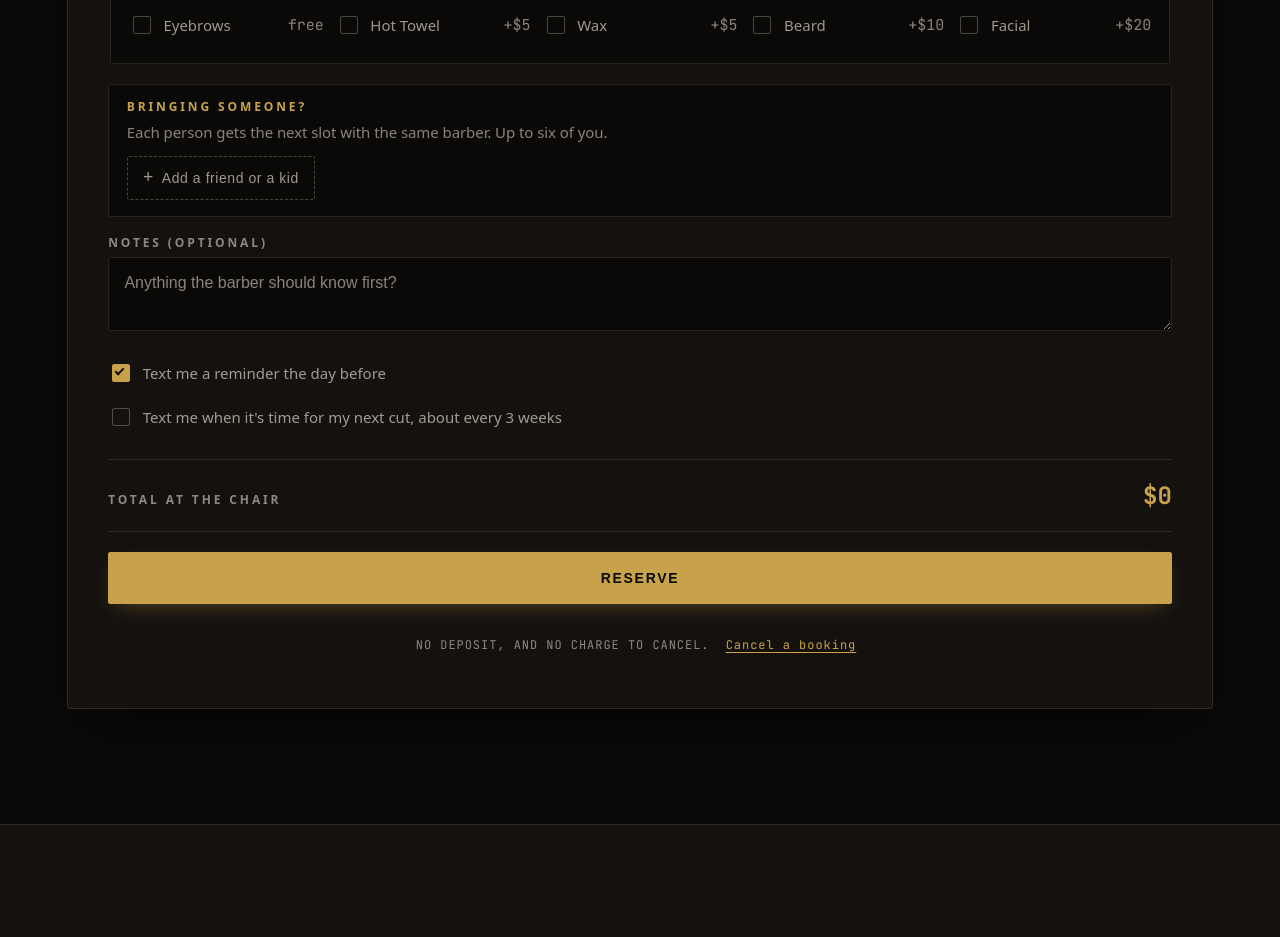
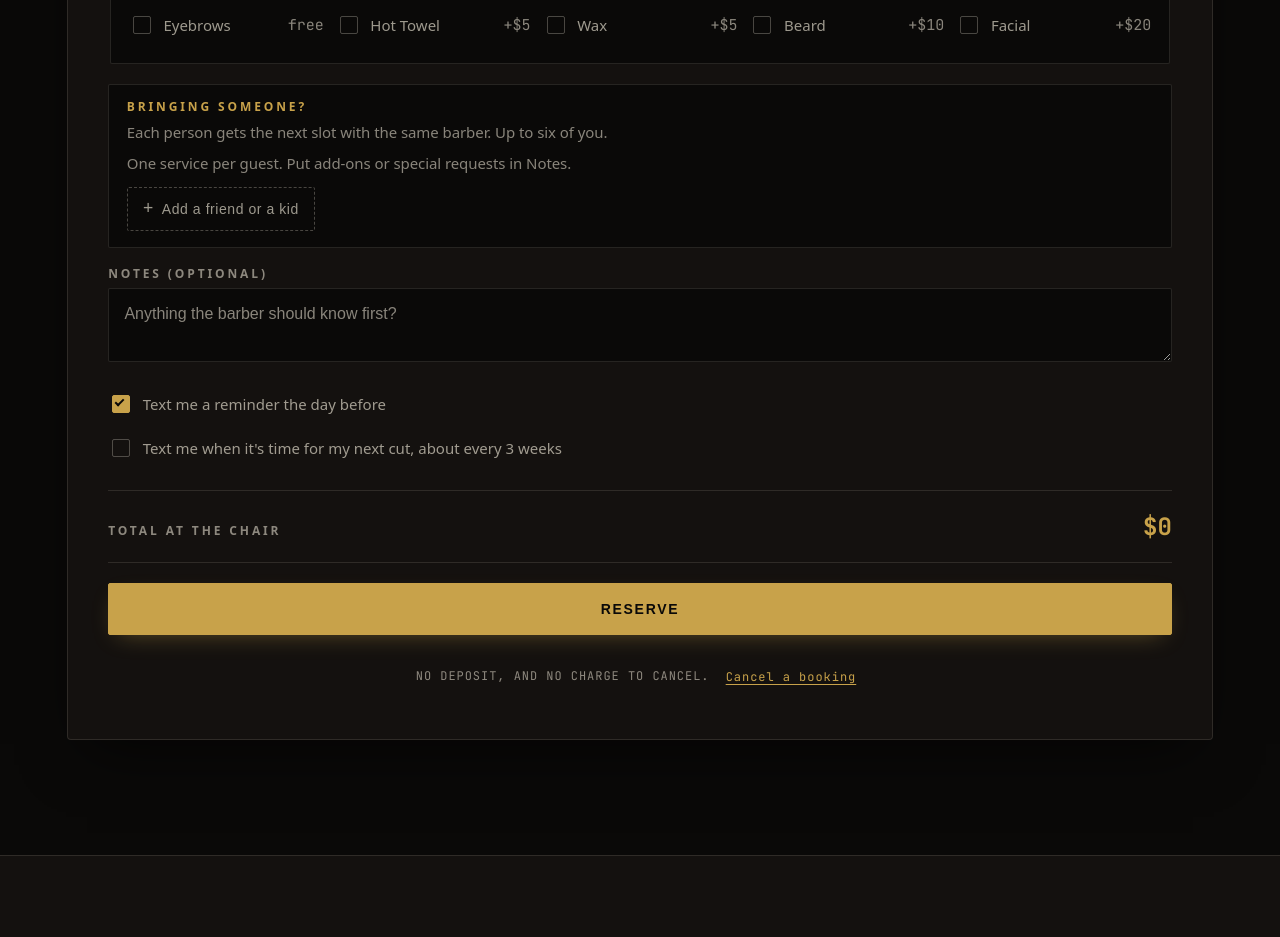
Before and after one commit to whoisaldo/FadeEmpire, a website: page index.html in a window 1280 px wide. Shown: the part 9604-10541 px from the top of the page. Drawn offline with Linux system fonts and the light colour scheme; no server answers; a web font is replaced by a local one.

Commit message:
Under Bringing someone?, the form says each guest gets one service and that add-ons and special requests go in Notes

```diff
--- a/index.html
+++ b/index.html
@@ -905,6 +905,7 @@
           <div class="booking__field--full booking__group">
             <p class="booking__group-head t-eyebrow">Bringing someone?</p>
             <p class="booking__group-dek t-body-sm">Each person gets the next slot with the same barber. Up to six of you.</p>
+            <p class="booking__group-dek t-body-sm">One service per guest. Put add-ons or special requests in Notes.</p>
             <div class="booking__group-list" data-guest-list></div>
             <button type="button" class="booking__group-add" data-add-guest>
               <span aria-hidden="true">+</span>
```
Also changed, not shown: tests/booking-form.dom.test.js (+8 -0 lines).
